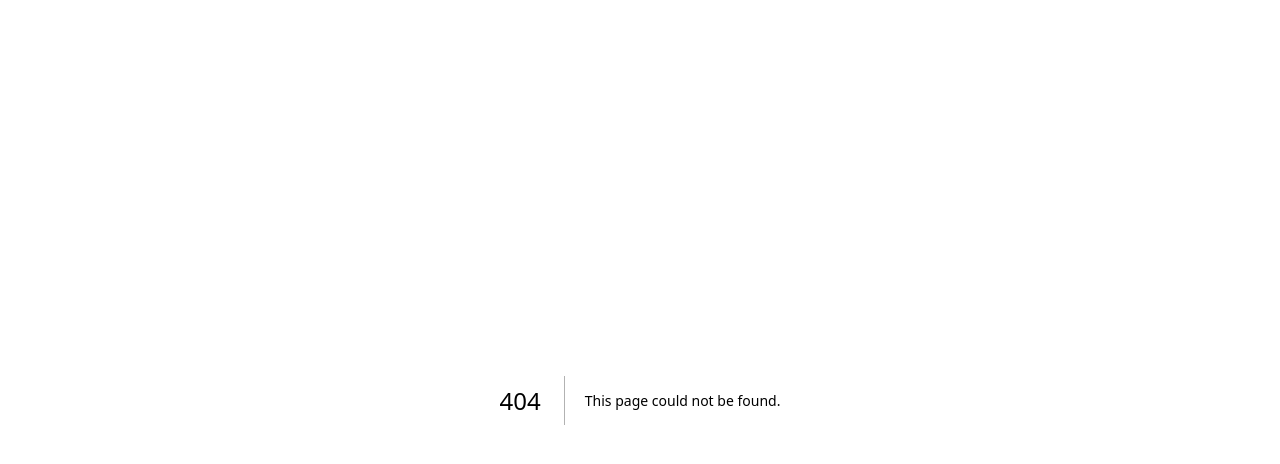
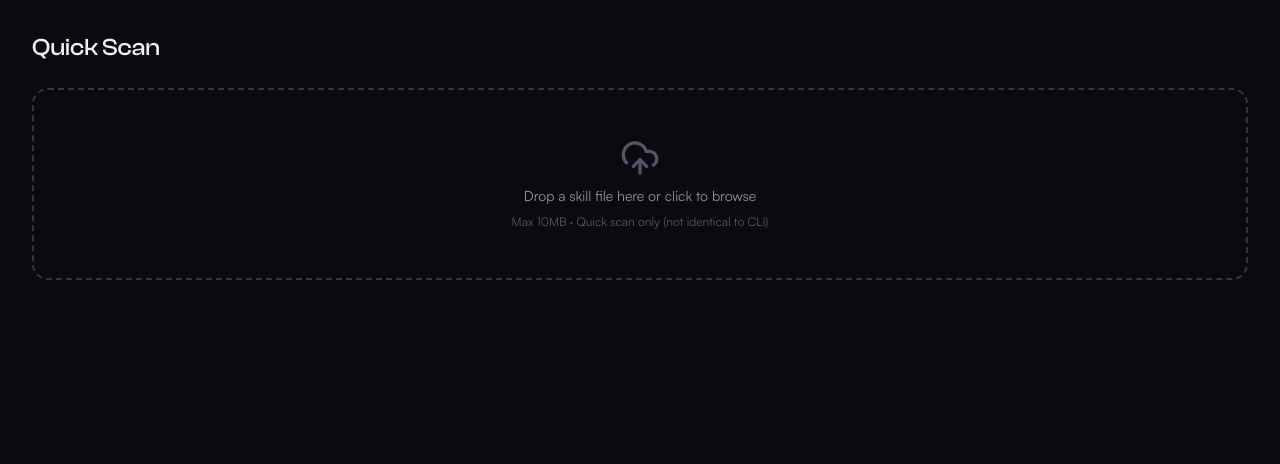
Before and after one commit to prohv/safe-skill-web, a Next.js app: page /scan in a window 1280 px wide. Before the commit this address had no page. Shown: the top 464 px of the page. Built offline with nearby package versions, Linux system fonts and the light colour scheme.

Commit message:
scan page UI

```diff
--- /dev/null
+++ b/app/scan/page.tsx
@@ -0,0 +1,64 @@
+"use client";
+
+import { useState } from "react";
+import { useRouter } from "next/navigation";
+import { UploadZone } from "@/components/UploadZone";
+import { ScanProgress } from "@/components/ScanProgress";
+
+export default function ScanPage() {
+  const router = useRouter();
+  const [phase, setPhase] = useState<number | null>(null);
+  const [error, setError] = useState("");
+
+  const handleUpload = async (file: File) => {
+    const MAX_SIZE = 10 * 1024 * 1024;
+    if (file.size > MAX_SIZE) {
+      setError("File exceeds 10MB limit");
+      return;
+    }
+
+    setError("");
+    setPhase(0);
+
+    const formData = new FormData();
+    formData.append("file", file);
+
+    try {
+      setPhase(1);
+      const res = await fetch("/api/scan-upload", {
+        method: "POST",
+        body: formData,
+      });
+
+      setPhase(2);
+
+      if (!res.ok) {
+        const body = await res.json().catch(() => ({}));
+        setError(body.error || "Scan failed");
+        setPhase(null);
+        return;
+      }
+
+      const { id } = await res.json();
+      setPhase(3);
+      setTimeout(() => router.push(`/report/${id}`), 500);
+    } catch {
+      setError("Network error — please try again");
+      setPhase(null);
+    }
+  };
+
+  return (
+    <div className="mx-auto w-full max-w-screen-xl px-4 sm:px-6 lg:px-8 py-8">
+      <h1 className="font-clash text-2xl text-text-primary mb-6">
+        Quick Scan
+      </h1>
+
+      {phase === null ? (
+        <UploadZone onFile={handleUpload} error={error} />
+      ) : (
+        <ScanProgress phase={phase} />
+      )}
+    </div>
+  );
+}
--- /dev/null
+++ b/components/ScanProgress.tsx
@@ -0,0 +1,33 @@
+const phases = ["Uploading", "Scanning", "Report"];
+
+export function ScanProgress({ phase }: { phase: number }) {
+  return (
+    <div className="flex items-center gap-2 py-8 justify-center">
+      {phases.map((label, i) => (
+        <div key={label} className="flex items-center gap-2">
+          <div
+            className={`w-8 h-8 rounded-full flex items-center justify-center text-xs font-satoshi font-medium transition-colors ${
+              i < phase
+                ? "bg-brand-teal/30 text-brand-teal"
+                : i === phase
+                  ? "bg-brand-teal text-white"
+                  : "bg-overlay text-text-muted"
+            }`}
+          >
+            {i + 1}
+          </div>
+          <span
+            className={`font-satoshi text-sm ${
+              i === phase ? "text-text-primary" : "text-text-muted"
+            }`}
+          >
+            {label}
+          </span>
+          {i < phases.length - 1 && (
+            <div className="w-6 h-px bg-border-default" />
+          )}
+        </div>
+      ))}
+    </div>
+  );
+}
--- /dev/null
+++ b/components/UploadZone.tsx
@@ -0,0 +1,72 @@
+"use client";
+
+import { useState, useRef, type DragEvent } from "react";
+import { UploadCloud } from "lucide-react";
+
+export function UploadZone({
+  onFile,
+  disabled,
+  error,
+}: {
+  onFile: (file: File) => void;
+  disabled?: boolean;
+  error?: string;
+}) {
+  const [dragging, setDragging] = useState(false);
+  const inputRef = useRef<HTMLInputElement>(null);
+
+  const handleDrop = (e: DragEvent) => {
+    e.preventDefault();
+    setDragging(false);
+    const file = e.dataTransfer.files[0];
+    if (file) onFile(file);
+  };
+
+  return (
+    <div
+      onDragOver={(e) => {
+        e.preventDefault();
+        setDragging(true);
+      }}
+      onDragLeave={() => setDragging(false)}
+      onDrop={handleDrop}
+      onClick={() => inputRef.current?.click()}
+      className={`
+        border-2 border-dashed rounded-2xl p-8
+        flex flex-col items-center justify-center gap-2 py-12 px-8
+        cursor-pointer transition-colors
+        ${
+          error
+            ? "border-risk-blocked/40"
+            : dragging
+              ? "border-brand-teal/60 bg-overlay/50"
+              : "border-border-strong hover:bg-overlay/50"
+        }
+        ${disabled ? "opacity-50 pointer-events-none" : ""}
+      `}
+    >
+      <input
+        ref={inputRef}
+        type="file"
+        accept=".js,.ts,.jsx,.tsx,.py,.json,.yaml,.yml,.sh,.txt,.zip"
+        className="hidden"
+        disabled={disabled}
+        onChange={(e) => {
+          const file = e.target.files?.[0];
+          if (file) onFile(file);
+        }}
+      />
+
+      <UploadCloud className="w-10 h-10 text-text-muted" />
+      <p className="font-satoshi text-sm text-text-secondary text-center">
+        Drop a skill file here or click to browse
+      </p>
+      <p className="font-satoshi text-xs text-text-muted text-center">
+        Max 10MB · Quick scan only (not identical to CLI)
+      </p>
+      {error && (
+        <p className="font-satoshi text-xs text-risk-blocked mt-1">{error}</p>
+      )}
+    </div>
+  );
+}
```
